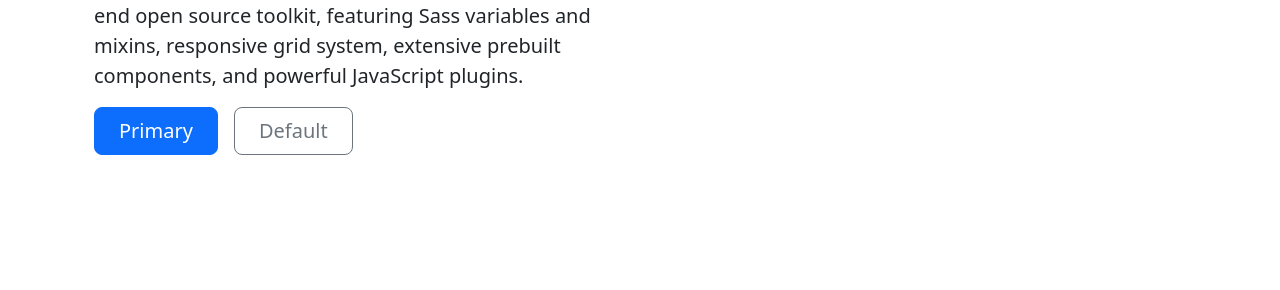
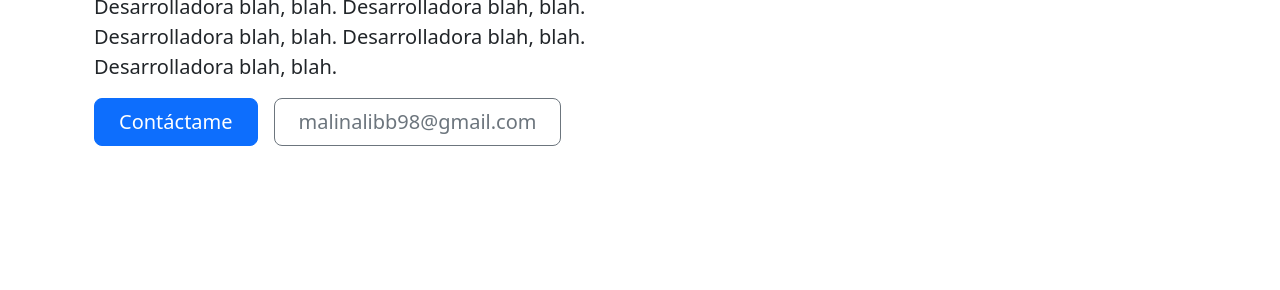
Before and after one commit to malibb/portafolio-b7-g2, a plain HTML site: page index.html in a window 1280 px wide. Shown: the part 371-661 px from the top of the page. Drawn offline with nearby package versions, Linux system fonts and the light colour scheme.

Commit message:
Agregar cambios de la presentación

```diff
--- a/index.html
+++ b/index.html
@@ -48,21 +48,17 @@
     <main>
 
 
-        <section id="presentacion" class="container col-xxl-8 px-4 py-5">
-            <div class="row flex-lg-row-reverse align-items-center g-5 py-5">
-                <div class="col-10 col-sm-8 col-lg-6">
-                    <img src="bootstrap-themes.png" class="d-block mx-lg-auto img-fluid" alt="Bootstrap Themes"
-                        width="700" height="500" loading="lazy">
-                </div>
+        <section id="presentacion" class="container col-xxl-8 px-4 py-5 d-flex justify-content-start align-items-center">
+            <div class="row flex-lg-row align-items-center g-5 py-5">
                 <div class="col-lg-6">
-                    <h1 class="display-5 fw-bold text-body-emphasis lh-1 mb-3">Responsive left-aligned hero with image
+                    <h1 class="display-5 fw-bold text-body-emphasis lh-1 mb-3">Malinali Becerril
                     </h1>
-                    <p class="lead">Quickly design and customize responsive mobile-first sites with Bootstrap, the
-                        world’s most popular front-end open source toolkit, featuring Sass variables and mixins,
-                        responsive grid system, extensive prebuilt components, and powerful JavaScript plugins.</p>
+                    <p class="lead">Desarrolladora blah, blah. Desarrolladora blah, blah. Desarrolladora blah, blah.
+                        Desarrolladora blah, blah. Desarrolladora blah, blah.</p>
                     <div class="d-grid gap-2 d-md-flex justify-content-md-start">
-                        <button type="button" class="btn btn-primary btn-lg px-4 me-md-2">Primary</button>
-                        <button type="button" class="btn btn-outline-secondary btn-lg px-4">Default</button>
+                        <button type="button" class="btn btn-primary btn-lg px-4 me-md-2">Contáctame</button>
+                        <button type="button"
+                            class="btn btn-outline-secondary btn-lg px-4">malinalibb98@gmail.com</button>
                     </div>
                 </div>
             </div>
--- a/style.css
+++ b/style.css
@@ -5,3 +5,10 @@ selector {
 }
 
 */
+
+#presentacion {
+    height: 88vh;
+    display: flex;
+    justify-content: start;
+    align-items: center;
+}
```
